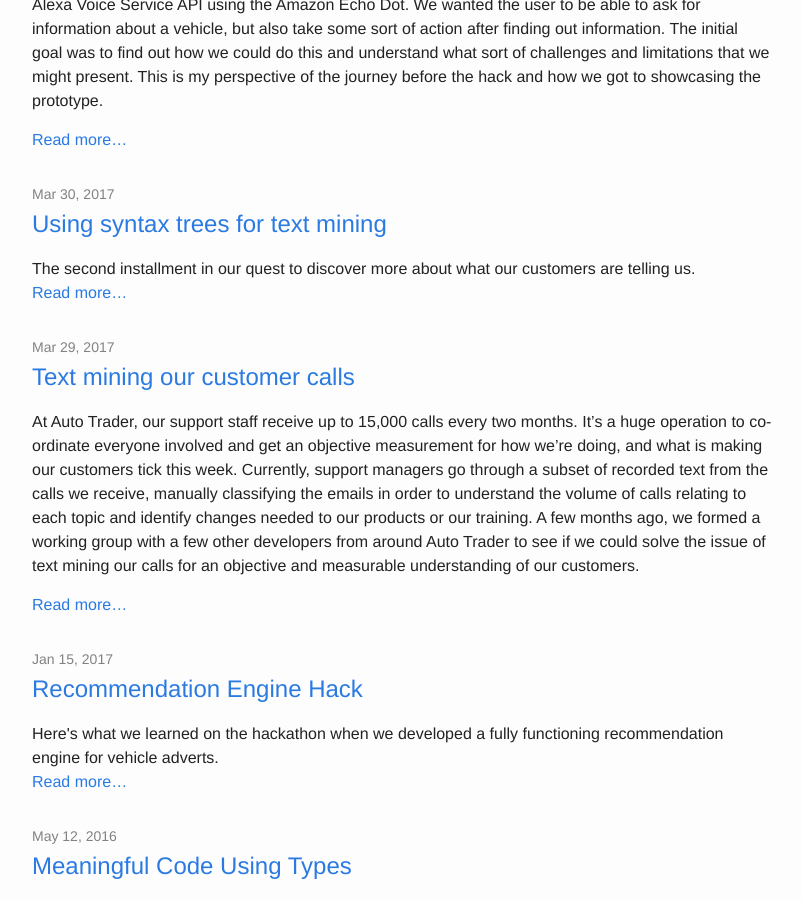
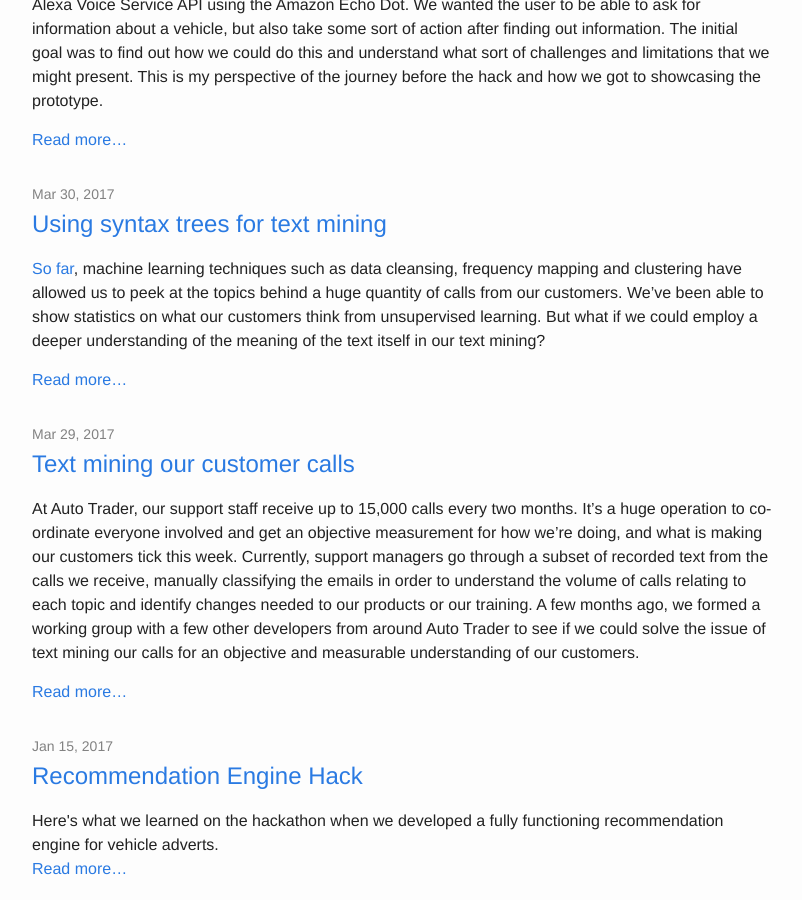
Before and after one commit to mrmanc/stackedit.io.test, a Jekyll site: the page built from index.html, in a window 1280 px wide and 900 px high, scrolled down 1243 px. Shown: the whole window, without its empty margins (238-1040 px from the left). Built offline with Jekyll 4.4.1, drawn with Linux system fonts in a browser that asks for light colours; the list of posts is cut into pages by our own code.

Commit message:
Expanding the excerpt

```diff
--- a/_posts/2017-03-30-text-mining-two.md
+++ b/_posts/2017-03-30-text-mining-two.md
@@ -3,7 +3,6 @@
 title:  "Using syntax trees for text mining"
 date:   2017-03-30
 author: "Amy O' Leary, Thomas Inman, Tom Collingburn"
-excerpt: "The second installment in our quest to discover more about what our customers are telling us."
 ---
 
 [So far]({{ site.github.url }}{% post_url 2017-03-29-text-mining-one %}), machine learning techniques such as data cleansing, frequency mapping and clustering have allowed us to peek at the topics behind a huge quantity of calls from our customers. We’ve been able to show statistics on what our customers think from unsupervised learning. But what if we could employ a deeper understanding of the meaning of the text itself in our text mining?
```
